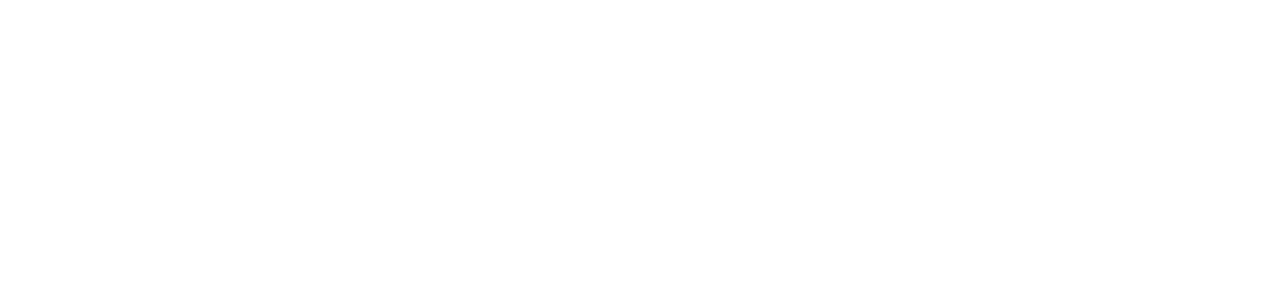
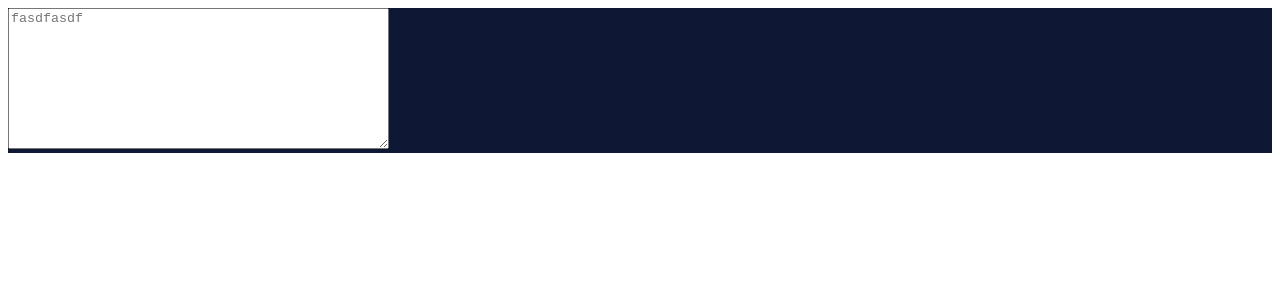
Before and after one commit to 2022-SN-AI-Pre-Internship-Team-D/Frontend, a React (Create React App) app: page /maillistpage in a window 1280 px wide. Before the commit this address had no page. Shown: the top 300 px of the page. Built offline with nearby package versions, Linux system fonts and the light colour scheme.

Commit message:
chore : mailresult ui_4

```diff
--- a/src/App.tsx
+++ b/src/App.tsx
@@ -2,6 +2,7 @@
 import { BrowserRouter as Router, Route, Routes } from 'react-router-dom';
 
 import LoginPage from 'page/LoginPage';
+import MailListPage from 'page/MailListPage';
 import MainPage from './page/MainPage';
 import RemainingDaysPage from './page/RemainingDaysPage';
 
@@ -12,6 +13,7 @@
         <Route path="/login" element={<LoginPage />} />
         <Route path="/" element={<MainPage />} />
         <Route path="/remainingdayspage" element={<RemainingDaysPage />} />
+        <Route path="/maillistpage" element={<MailListPage />} />
       </Routes>
     </Router>
   );
--- /dev/null
+++ b/src/components/MailList/MailInput.tsx
@@ -0,0 +1,15 @@
+import 'tailwindcss/tailwind.css';
+
+function MailInput() {
+  return (
+    <div className=" text-center bg-[url('images/letterbg.png')] rounded-lg h-fit " style={{ width: '580px' }}>
+      <textarea
+        placeholder="fasdfasdf"
+        cols={45}
+        rows={9}
+        className="p-4 rounded-lg bg-transparent text-xl leading-9 focus:outline-none line-clamp-3"
+      />
+    </div>
+  );
+}
+export default MailInput;
--- /dev/null
+++ b/src/page/MailListPage.tsx
@@ -0,0 +1,12 @@
+import MailInput from 'components/MailList/MailInput';
+import 'tailwindcss/tailwind.css';
+import ColorSystem from 'utils/ColorSystem';
+
+function MailListPage() {
+  return (
+    <div className="flex justify-center h-screen" style={{ backgroundColor: ColorSystem.MainColor.Primary }}>
+      <MailInput />
+    </div>
+  );
+}
+export default MailListPage;
```
Also changed, not shown: src/components/index.tsx (deleted, +0 -11 lines), src/images/letterbg.png (added).
